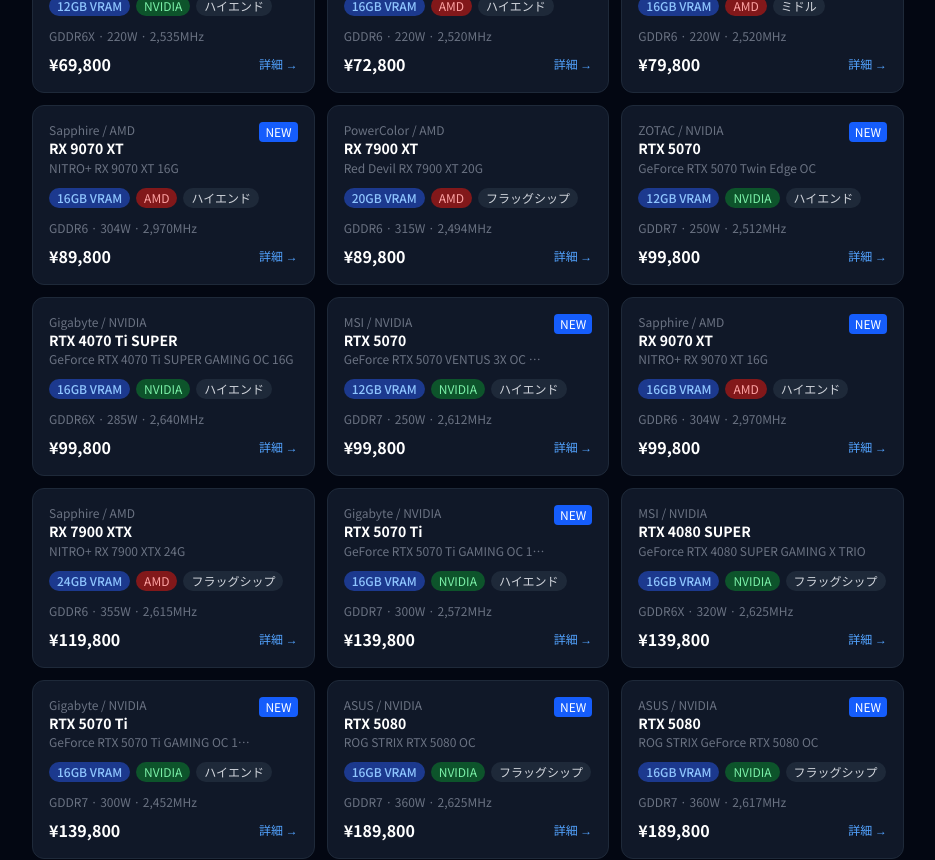
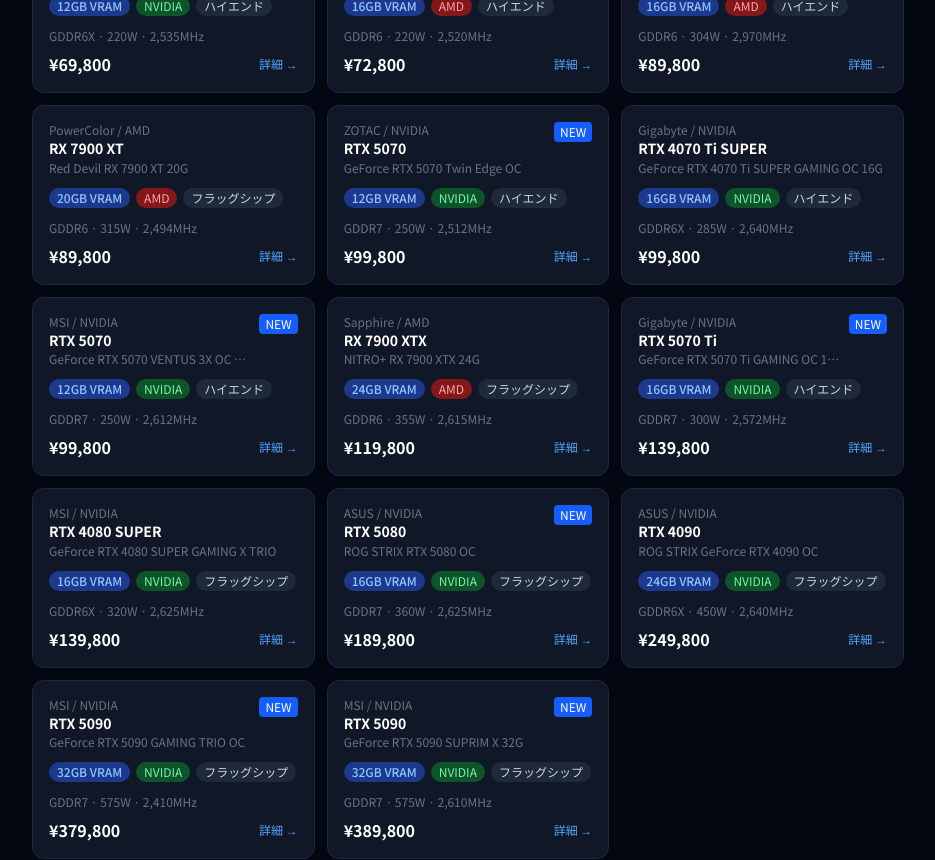
Before and after one commit to eNd1-06/gamespec, a Next.js app: page /gpus in a window 1280 px wide. Shown: the part 1320-2180 px from the top of the page, without its empty margins (296-1231 px from the left). Built offline with nearby package versions, Linux system fonts and the light colour scheme.

Commit message:
fix: remove duplicate GPU catalog records and guard slug consistency

```diff
--- a/data/gpus.ts
+++ b/data/gpus.ts
@@ -415,36 +415,6 @@
     releaseYear: 2025, isNew: true,
   },
   {
-    slug: "asus-rtx5080-rog-strix",
-    name: "ROG STRIX GeForce RTX 5080 OC",
-    brand: "ASUS",
-    gpuBrand: "NVIDIA",
-    chipset: "RTX 5080",
-    vram: 16, tdp: 360, boostClock: 2617,
-    memoryType: "GDDR7", memoryBus: 256,
-    outputs: "HDMI 2.1 × 1, DP 2.1 × 3",
-    tier: "フラッグシップ",
-    price: 189800,
-    amazonUrl: "https://www.amazon.co.jp/s?k=RTX+5080+ASUS+ROG&tag=gamespec-22",
-    recommendFor: ["4k", "1440p"],
-    releaseYear: 2025, isNew: true,
-  },
-  {
-    slug: "gigabyte-rtx5070ti-gaming-oc",
-    name: "GeForce RTX 5070 Ti GAMING OC 16G",
-    brand: "Gigabyte",
-    gpuBrand: "NVIDIA",
-    chipset: "RTX 5070 Ti",
-    vram: 16, tdp: 300, boostClock: 2452,
-    memoryType: "GDDR7", memoryBus: 256,
-    outputs: "HDMI 2.1 × 1, DP 2.1 × 3",
-    tier: "ハイエンド",
-    price: 139800,
-    amazonUrl: "https://www.amazon.co.jp/s?k=RTX+5070+Ti+Gigabyte&tag=gamespec-22",
-    recommendFor: ["4k", "1440p", "fps"],
-    releaseYear: 2025, isNew: true,
-  },
-  {
     slug: "msi-rtx5070-ventus-3x",
     name: "GeForce RTX 5070 VENTUS 3X OC 12G",
     brand: "MSI",
@@ -472,37 +442,6 @@
     price: 62800,
     amazonUrl: "https://www.amazon.co.jp/s?k=RTX+5060+Ti+ASUS&tag=gamespec-22",
     recommendFor: ["1080p", "1440p", "fps", "competitive"],
-    releaseYear: 2025, isNew: true,
-  },
-  // --- RX 9000シリーズ ---
-  {
-    slug: "sapphire-rx9070xt-nitro",
-    name: "NITRO+ RX 9070 XT 16G",
-    brand: "Sapphire",
-    gpuBrand: "AMD",
-    chipset: "RX 9070 XT",
-    vram: 16, tdp: 304, boostClock: 2970,
-    memoryType: "GDDR6", memoryBus: 256,
-    outputs: "HDMI 2.1 × 1, DP 2.1 × 3",
-    tier: "ハイエンド",
-    price: 99800,
-    amazonUrl: "https://www.amazon.co.jp/s?k=RX+9070+XT+Sapphire+NITRO&tag=gamespec-22",
-    recommendFor: ["1440p", "fps", "4k"],
-    releaseYear: 2025, isNew: true,
-  },
-  {
-    slug: "powercolor-rx9070-hellhound",
-    name: "Hellhound RX 9070 16G",
-    brand: "PowerColor",
-    gpuBrand: "AMD",
-    chipset: "RX 9070",
-    vram: 16, tdp: 220, boostClock: 2520,
-    memoryType: "GDDR6", memoryBus: 256,
-    outputs: "HDMI 2.1 × 1, DP 2.1 × 3",
-    tier: "ミドル",
-    price: 79800,
-    amazonUrl: "https://www.amazon.co.jp/s?k=RX+9070+PowerColor&tag=gamespec-22",
-    recommendFor: ["1440p", "1080p", "fps"],
     releaseYear: 2025, isNew: true,
   },
   // --- エントリー帯追加 ---
```
Also changed, not shown: 1 other file (tests, documents, lock files or other folders).
